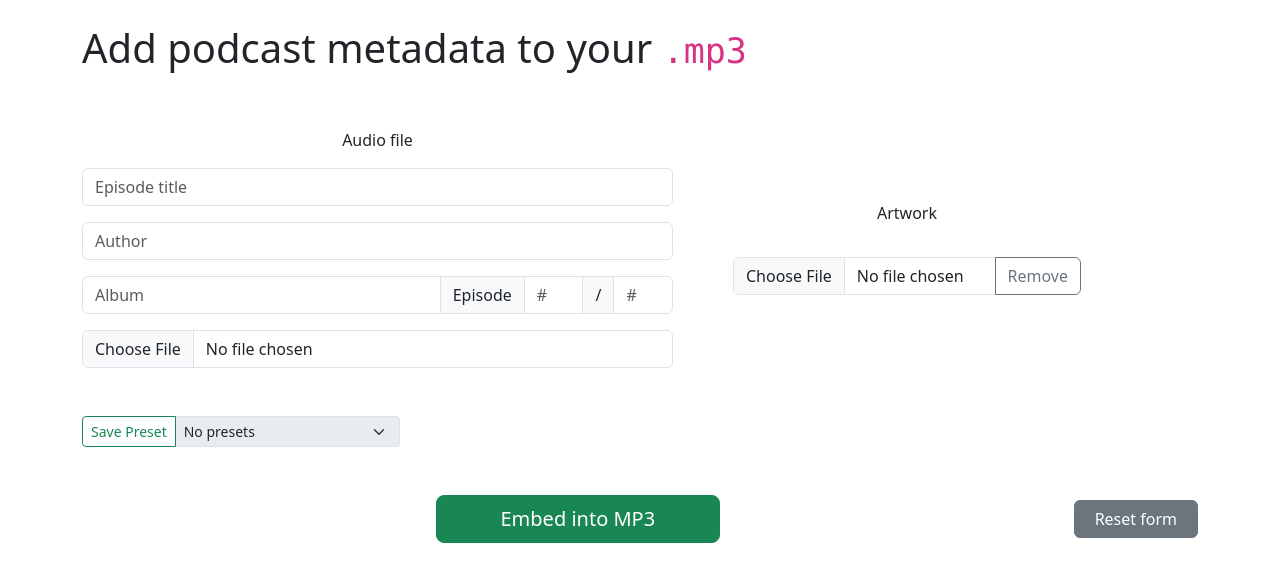
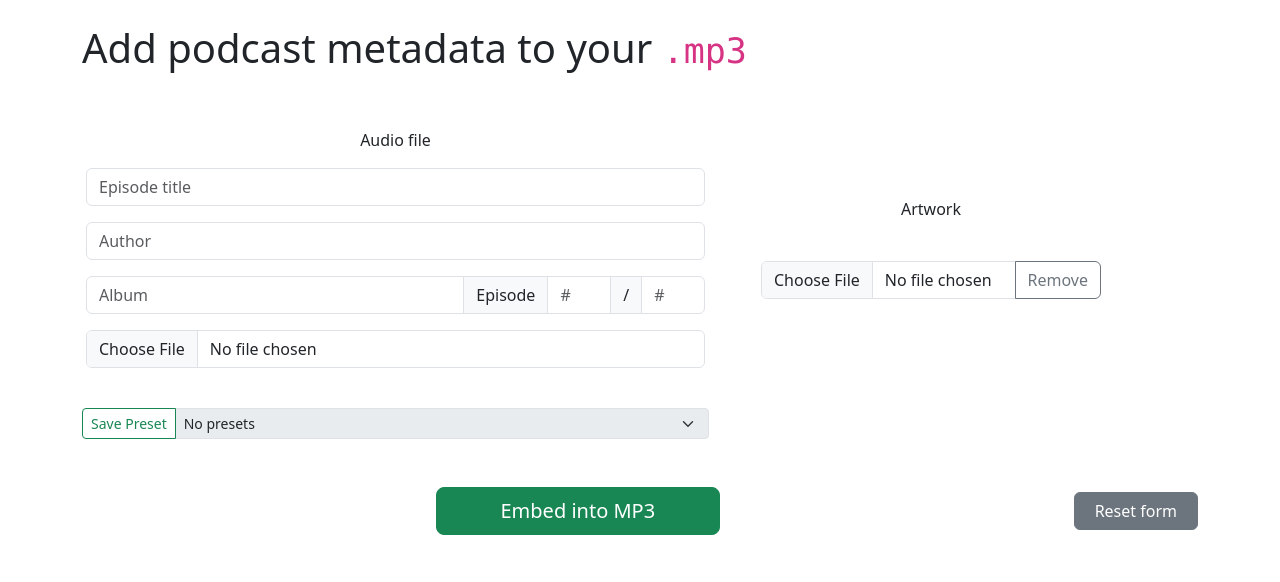
Before and after one commit to MrGauz/podcast-metadata, a Flask app: page / in a window 1280 px wide. Shown: the top 582 px of the page. Run offline with Flask 3, Linux system fonts and the light colour scheme.

Commit message:
Preset bug fix

```diff
--- a/templates/index.html
+++ b/templates/index.html
@@ -27,8 +27,8 @@
         </div>
 
         <div class="row mt-3 mt-md-5">
-            <div class="row d-flex align-items-center">
-                <div class="col-md-7 pe-5">
+            <div class="row d-flex align-items-center gap-md-4">
+                <div class="col-md-7 px-3">
                     <div class="d-flex justify-content-center">
                         Audio file
                     </div>
@@ -55,14 +55,15 @@
                         <input class="form-control" type="file" id="audio" name="audio" accept=".mp3">
                     </div>
                 </div>
-                <div class="col-md-4 mt-5 mt-md-0">
+
+                <div class="col-md-4 mt-5 mt-md-0 px-3">
                     <div class="d-flex justify-content-center">
                         Artwork
                     </div>
                     <div class="d-flex justify-content-center mt-3">
                         <img id="artwork-preview" alt="Artwork preview" class="w-75 d-none" src="">
                     </div>
-                    <div class="mt-3">
+                    <div class="mt-4">
                         <div class="input-group">
                             <input type="file" class="form-control" id="artwork" name="artwork"
                                    onchange="previewImage()" accept=".png,.jpg,.jpeg">
@@ -77,8 +78,8 @@
             </div>
         </div>
 
-        <div class="row mt-4">
-            <div class="input-group input-group-sm mt-4" style="width: 30%;">
+        <div class="row mt-4 mt-md-3 col-md-7 px-3 p-md-0">
+            <div class="input-group input-group-sm mt-4">
                 <button type="button" class="btn btn-outline-success btn-sm" id="submit-preset"
                         data-action="{{ url_for('save_preset') }}">
                     Save Preset
```
